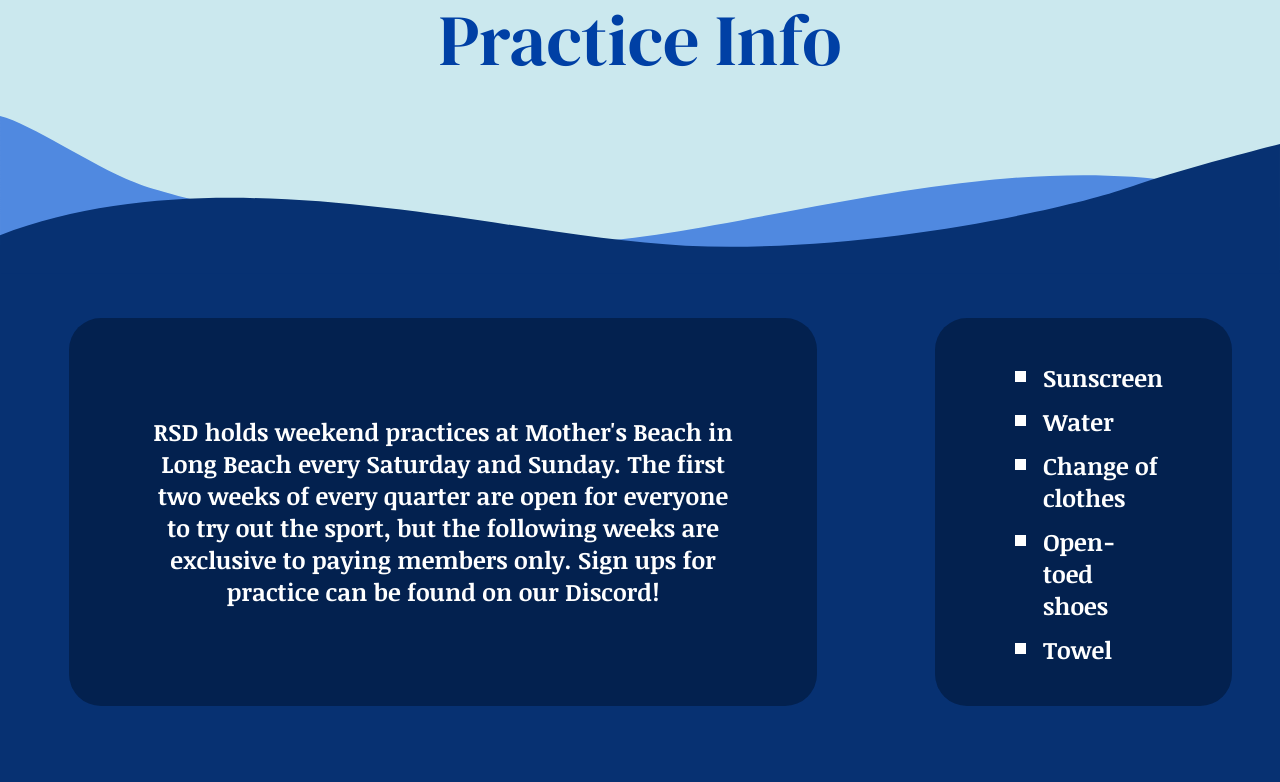
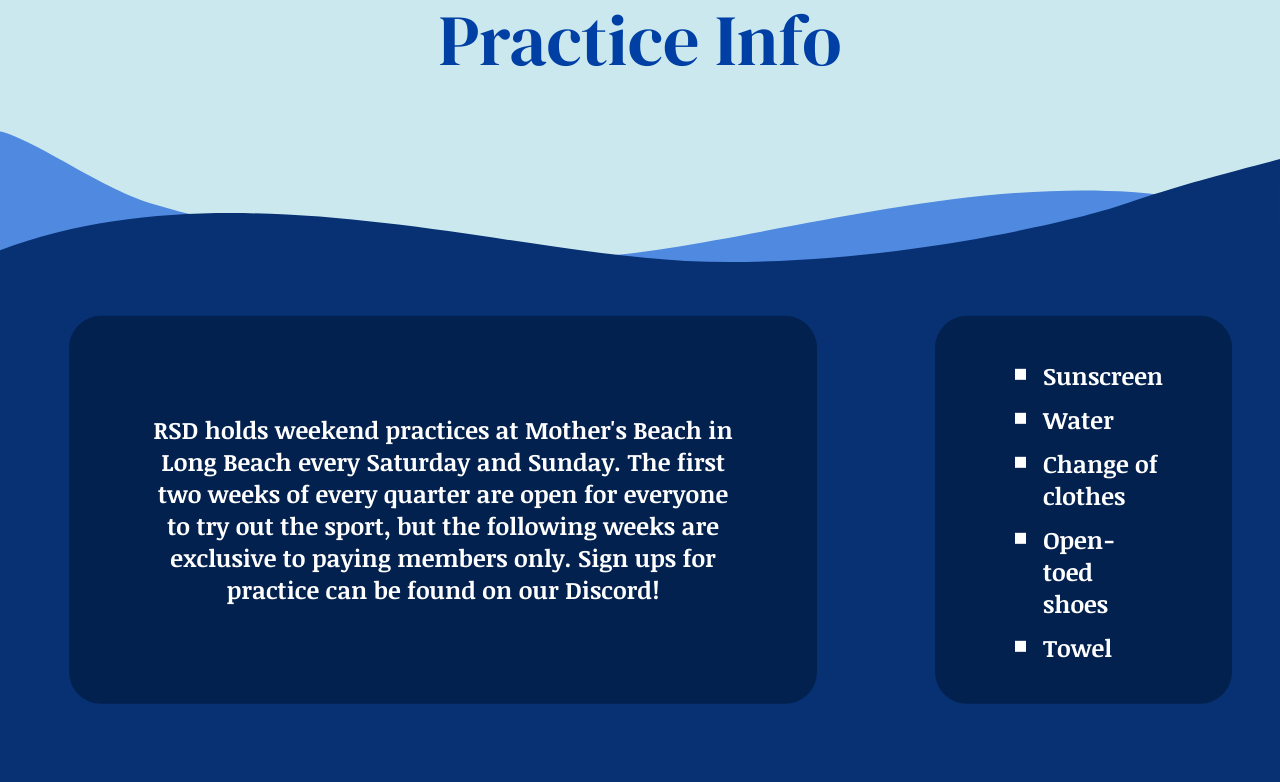
Before and after one commit to acm-ucr/rsd-website, a Next.js app: page / in a window 1280 px wide. Shown: the part 2360-3142 px from the top of the page. Built offline with nearby package versions, Linux system fonts and the light colour scheme.

Commit message:
Adding animation to practice info and awards

```diff
--- a/src/components/home/AwardsMapped.tsx
+++ b/src/components/home/AwardsMapped.tsx
@@ -1,17 +1,36 @@
+"use client";
 import Award from "@/data/AwardsInfo";
 import AwardCard from "@/components/home/AwardCard";
 import Header from "@/components/Header";
+import { easeInOut, motion } from "motion/react";
+
 const AwardsMapped = () => {
   return (
     <div className="flex flex-col items-center">
       <Header text="Awards and Recognition" />
       <div className="mb-20 grid grid-cols-1 justify-evenly gap-5 sm:grid-cols-2 md:grid-cols-3 lg:grid-cols-4">
         {Award.map((award, index) => (
-          <AwardCard
-            AwardImage={award.image}
+          <motion.div
             key={index}
-            AwardName={award.name}
-          />
+            initial={{ opacity: 0, x: -20, y: -100 }}
+            whileInView={{
+              opacity: 1,
+              x: 0,
+              y: 0,
+              transition: {
+                duration: 0.7,
+                delay: index * 0.2,
+                ease: easeInOut,
+              },
+            }}
+            whileHover={{ scale: 1.1 }}
+          >
+            <AwardCard
+              AwardImage={award.image}
+              key={index}
+              AwardName={award.name}
+            />
+          </motion.div>
         ))}
       </div>
     </div>
--- a/src/components/home/PracticeShuttle.tsx
+++ b/src/components/home/PracticeShuttle.tsx
@@ -1,6 +1,14 @@
+"use client";
+import { motion } from "motion/react";
+
 const PracticeShuttle = () => {
   return (
-    <div className="flex h-1/3 w-full flex-col bg-transparent bg-radial px-3 lg:px-12">
+    <motion.div
+      initial={{ opacity: 0 }}
+      whileInView={{ opacity: 1 }}
+      transition={{ duration: 1.5 }}
+      className="flex h-1/3 w-full flex-col bg-transparent bg-radial px-3 lg:px-12"
+    >
       <div className="font-rsd-alt flex flex-col items-center p-6 text-3xl font-normal text-white md:flex-row md:justify-between lg:text-4xl">
         <div>{"Saturday & Sunday"}</div>
         <div>{"10:00 am - 12:00 pm"}</div>
@@ -9,7 +17,7 @@ const PracticeShuttle = () => {
       <div className="font-rsd-alt text-rsd-yellow flex justify-center px-14 py-8 text-center text-3xl font-bold lg:text-4xl">
         {"*Shuttling starts at 8:30 am!"}
       </div>
-    </div>
+    </motion.div>
   );
 };
 
--- a/src/components/home/PracticeWrapper.tsx
+++ b/src/components/home/PracticeWrapper.tsx
@@ -14,9 +14,18 @@ const PracticeWrapper = () => {
       <div className="flex justify-center">
         <Header text="Practice Info" />
       </div>
-      <Image src={Wave} alt="wave" className="-mb-1 w-full" />
+      <motion.div
+        animate={{ y: [0, 20, 0] }}
+        transition={{ duration: 5, repeat: Infinity }}
+      >
+        <Image src={Wave} alt="wave" className="-mb-1 w-full" />
+      </motion.div>
       <div className="bg-rsd-wave-blue w-screen">
-        <div className="relative flex w-full flex-col md:flex-row">
+        <motion.div
+          animate={{ y: [0, -5, 0, 5, 0] }}
+          transition={{ duration: 6, repeat: Infinity }}
+          className="relative flex w-full flex-col md:flex-row"
+        >
           <div className="flex justify-center md:w-3/4">
             <InfoBox
               text={
@@ -44,7 +53,7 @@ const PracticeWrapper = () => {
               }
             />
           </div>
-        </div>
+        </motion.div>
         <div className="flex flex-col items-center">
           <PracticeShuttle />
           <motion.div whileHover={{ scale: 1.05 }} className="p-6">
```
